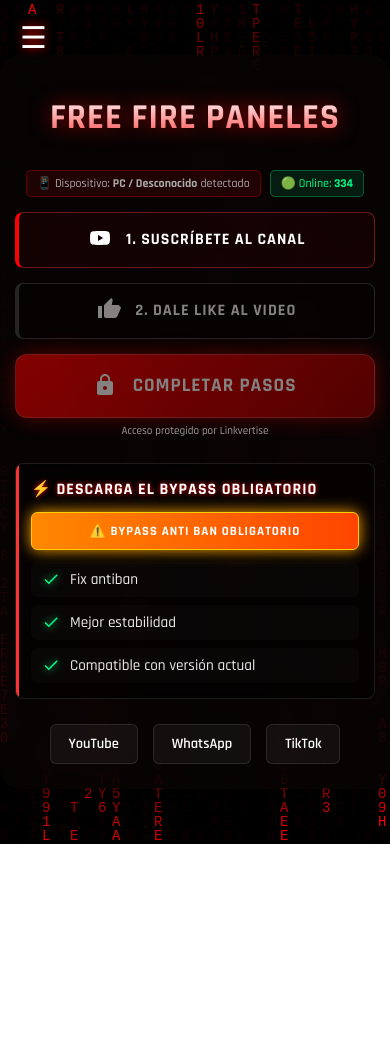
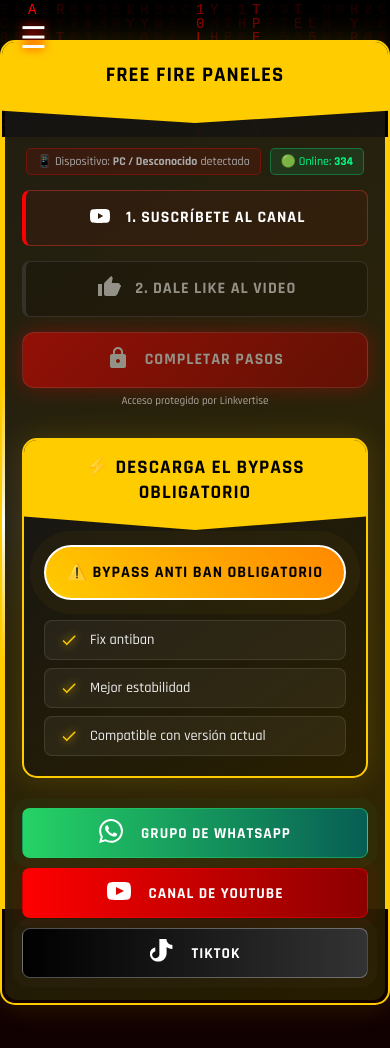
Before and after one commit to El-Parche-YT/Descargas-Parche-YT, a plain HTML site: page index.html in a window 390 px wide. Before the commit the page ends 844 px from the top, so only its background shows below. Drawn offline with Linux system fonts and the light colour scheme.

Commit message:
Add files via upload

```diff
--- a/index.html
+++ b/index.html
@@ -15,14 +15,16 @@
 }
 
 body{
-    height:100vh;
+    min-height:100vh;
     background:linear-gradient(180deg,#050505,#120000);
     display:flex;
     justify-content:center;
     align-items:center;
     color:#fff;
     transition:0.3s;
-    overflow: hidden; /* Evita barras de desplazamiento por las partículas */
+    overflow-y: auto;
+    overflow-x: hidden;
+    padding-bottom: 80px; /* Espacio extra para evitar que la barra del cel tape contenido */
 }
 
 #particles {
@@ -45,26 +47,57 @@
 .wrapper{
     width:100%;
     max-width:450px;
-    padding:30px 20px; /* Padding base ajustado */
+    padding:20px;
     text-align:center;
     position: relative;
     z-index: 10;
-    background: rgba(10, 5, 5, 0.65);
-    backdrop-filter: blur(15px);
-    border: 1px solid rgba(255, 50, 50, 0.2);
-    border-radius: 20px;
-    box-shadow: 0 0 50px rgba(0, 0, 0, 0.8);
+    background: transparent;
+    border-radius: 15px;
+    box-shadow: 0 0 30px rgba(255, 204, 0, 0.15);
+    margin: 40px auto; /* Centrado seguro y espacio vertical */
+    overflow: hidden;
+}
+
+.wrapper::before {
+    content: '';
+    position: absolute;
+    top: -50%;
+    left: -50%;
+    width: 200%;
+    height: 200%;
+    background: conic-gradient(#ffcc00, #ffcc00 40%, #ffffff 50%, #ffcc00 60%, #ffcc00);
+    animation: rotateBorder 4s linear infinite;
+    z-index: -2;
+}
+
+.wrapper::after {
+    content: '';
+    position: absolute;
+    inset: 3px;
+    background: linear-gradient(145deg, rgba(20, 20, 20, 0.95), rgba(40, 30, 0, 0.95));
+    border-radius: 12px;
+    z-index: -1;
+}
+
+@keyframes rotateBorder {
+    0% { transform: rotate(0deg); }
+    100% { transform: rotate(360deg); }
 }
 
 .title{
-    font-size:2.8rem;
+    font-size:1.5rem;
+    color:#000;
+    background: #ffcc00;
     font-weight:900;
-    letter-spacing:1px;
-    background: linear-gradient(to bottom, #ffffff, #ff4444);
-    -webkit-background-clip: text;
-    -webkit-text-fill-color: transparent;
-    filter: drop-shadow(0 0 10px rgba(255, 0, 0, 0.6));
-    margin-bottom: 5px;
+    margin: -20px -20px 25px -20px;
+    padding: 20px;
+    text-transform: uppercase;
+    letter-spacing: 1px;
+    box-shadow: 0 5px 15px rgba(0,0,0,0.5);
+    clip-path: polygon(0 0, 100% 0, 100% 85%, 50% 100%, 0 85%);
+    padding-bottom: 35px;
+    -webkit-text-fill-color: #000;
+    filter: none;
 }
 
 .subtitle{
@@ -196,10 +229,10 @@
 .hack-btn{
     display:block;
     width:100%;
-    padding:22px;
+    padding:16px;
     background:linear-gradient(135deg, #ff0000 0%, #990000 100%);
     color:#fff;
-    font-size:1.4rem;
+    font-size:1.1rem;
     font-weight:900;
     text-decoration:none;
     border: 1px solid rgba(255,255,255,0.2);
@@ -236,62 +269,72 @@
 .bypass-btn {
     display: block;
     width: 100%;
-    padding: 10px;
-    margin-bottom: 12px;
-    background: linear-gradient(90deg, #ff8800, #ff4400);
-    color: #fff;
+    padding: 15px;
+    margin: 10px 0 20px 0;
+    background: linear-gradient(45deg, #ffcc00, #ff8800);
+    color: #000;
     text-align: center;
     text-decoration: none;
-    border-radius: 6px;
-    font-weight: 800;
-    font-size: 0.8rem;
-    border: 1px solid rgba(255, 200, 0, 0.3);
+    border-radius: 50px;
+    font-weight: 900;
+    font-size: 1rem;
+    border: 2px solid #fff;
     text-transform: uppercase;
     letter-spacing: 1px;
-    box-shadow: 0 0 10px rgba(255, 100, 0, 0.3);
+    box-shadow: 0 0 25px rgba(255, 200, 0, 0.6);
     transition: 0.3s;
-    animation: verifyPulse 2s infinite;
+    animation: pulseWarning 2s infinite;
+    position: relative;
+    overflow: hidden;
 }
 .bypass-btn:hover {
-    background: linear-gradient(90deg, #ff9900, #ff5500);
-    box-shadow: 0 0 20px rgba(255, 100, 0, 0.6);
-    filter: brightness(1.2);
+    transform: scale(1.05);
+    box-shadow: 0 0 40px rgba(255, 200, 0, 0.8);
+    filter: brightness(1.1);
+}
+
+@keyframes pulseWarning {
+    0% { box-shadow: 0 0 0 0 rgba(255, 200, 0, 0.7); }
+    70% { box-shadow: 0 0 0 15px rgba(255, 200, 0, 0); }
+    100% { box-shadow: 0 0 0 0 rgba(255, 200, 0, 0); }
 }
 
 /* CHANGELOG */
 .changelog-container {
-    background: rgba(0, 0, 0, 0.4);
-    border: 1px solid rgba(255, 255, 255, 0.1);
-    border-radius: 8px;
-    padding: 15px;
-    margin: 25px 0;
-    text-align: left;
-    box-shadow: inset 0 0 20px rgba(0,0,0,0.5);
+    background: linear-gradient(145deg, rgba(20, 20, 20, 0.9), rgba(40, 30, 0, 0.9));
+    border: 2px solid #ffcc00;
+    border-radius: 15px;
+    padding: 20px;
+    margin: 30px 0;
+    text-align: center;
+    box-shadow: 0 0 30px rgba(255, 204, 0, 0.15);
     position: relative;
     overflow: hidden;
 }
 
 .changelog-container::before {
-    content: '';
-    position: absolute;
-    top: 0;
-    left: 0;
-    width: 3px;
-    height: 100%;
-    background: #ff3333;
+    display: none;
 }
 
 .changelog-header {
-    font-size: 1rem;
-    color: #fff;
-    font-weight: bold;
-    margin-bottom: 12px;
+    font-size: 1.2rem;
+    color: #000;
+    background: #ffcc00;
+    font-weight: 900;
+    margin: -20px -20px 15px -20px;
+    padding: 15px;
     text-transform: uppercase;
     letter-spacing: 1px;
     display: flex;
     align-items: center;
+    justify-content: center;
     gap: 8px;
-    text-shadow: 0 0 5px red;
+    box-shadow: 0 5px 15px rgba(0,0,0,0.5);
+    clip-path: polygon(0 0, 100% 0, 100% 85%, 50% 100%, 0 85%);
+    padding-bottom: 25px;
+    animation: none;
+    border: none;
+    border-radius: 0;
 }
 
 .changelog-list {
@@ -303,14 +346,15 @@
 .changelog-item {
     display: flex;
     align-items: center;
-    font-size: 0.95rem;
+    justify-content: flex-start;
+    font-size: 0.9rem;
     color: #eee;
     margin-bottom: 8px;
-    padding: 8px 10px;
-    background: rgba(255, 255, 255, 0.02);
-    border-radius: 6px;
+    padding: 10px 15px;
+    background: rgba(255, 255, 255, 0.05);
+    border-radius: 8px;
+    border: 1px solid rgba(255, 255, 255, 0.1);
     transition: 0.3s;
-    border-left: 1px solid transparent;
 }
 
 .changelog-item:last-child {
@@ -318,45 +362,126 @@
 }
 
 .changelog-item:hover {
-    background: rgba(255, 255, 255, 0.05);
+    background: rgba(255, 204, 0, 0.1);
+    border-color: #ffcc00;
     transform: translateX(5px);
-    border-left: 3px solid #00ff88;
 }
 
 .check-icon {
-    color: #00ff88;
-    margin-right: 10px;
+    color: #ffcc00;
+    margin-right: 12px;
     width: 18px;
     height: 18px;
     min-width: 18px;
-    filter: drop-shadow(0 0 4px #00ff88);
+    filter: drop-shadow(0 0 5px #ffcc00);
 }
 
-/* REDES */
-.socials{
-    display:flex;
-    justify-content:center;
-    gap:15px;
-    margin-top:15px;
+/* BOTON GRUPO WHATSAPP */
+.whatsapp-group-btn {
+    display: flex;
+    align-items: center;
+    justify-content: center;
+    width: 100%;
+    padding: 12px;
+    margin-top: 10px;
+    margin-bottom: 5px;
+    background: linear-gradient(90deg, #25D366, #075E54);
+    color: #fff;
+    text-decoration: none;
+    border-radius: 8px;
+    font-weight: 800;
+    font-size: 0.95rem;
+    border: 1px solid rgba(37, 211, 102, 0.5);
+    text-transform: uppercase;
+    letter-spacing: 1px;
+    box-shadow: 0 0 15px rgba(37, 211, 102, 0.3);
+    transition: 0.3s;
+    animation: whatsappPulse 2s infinite;
+    gap: 8px;
 }
 
-.socials a{
-    color:#fff;
-    text-decoration:none;
-    font-size:0.9rem;
-    padding:10px 18px;
-    background: rgba(255, 255, 255, 0.05);
-    border:1px solid rgba(255, 255, 255, 0.1);
-    border-radius:6px;
-    transition:0.3s;
-    font-weight: 600;
+.whatsapp-group-btn:hover {
+    transform: translateY(-2px);
+    box-shadow: 0 0 25px rgba(37, 211, 102, 0.6);
+    filter: brightness(1.1);
 }
 
-.socials a:hover{
-    background:#ff0000;
-    box-shadow:0 0 20px #ff0000;
-    border-color: #ff0000;
+@keyframes whatsappPulse {
+    0% { box-shadow: 0 0 0 0 rgba(37, 211, 102, 0.7); }
+    70% { box-shadow: 0 0 0 10px rgba(37, 211, 102, 0); }
+    100% { box-shadow: 0 0 0 0 rgba(37, 211, 102, 0); }
+}
+
+/* BOTON YOUTUBE */
+.youtube-btn {
+    display: flex;
+    align-items: center;
+    justify-content: center;
+    width: 100%;
+    padding: 12px;
+    margin-top: 10px;
+    margin-bottom: 5px;
+    background: linear-gradient(90deg, #FF0000, #8B0000);
+    color: #fff;
+    text-decoration: none;
+    border-radius: 8px;
+    font-weight: 800;
+    font-size: 0.95rem;
+    border: 1px solid rgba(255, 0, 0, 0.5);
+    text-transform: uppercase;
+    letter-spacing: 1px;
+    box-shadow: 0 0 15px rgba(255, 0, 0, 0.3);
+    transition: 0.3s;
+    animation: youtubePulse 2s infinite;
+    gap: 8px;
+}
+
+.youtube-btn:hover {
     transform: translateY(-2px);
+    box-shadow: 0 0 25px rgba(255, 0, 0, 0.6);
+    filter: brightness(1.1);
+}
+
+@keyframes youtubePulse {
+    0% { box-shadow: 0 0 0 0 rgba(255, 0, 0, 0.7); }
+    70% { box-shadow: 0 0 0 10px rgba(255, 0, 0, 0); }
+    100% { box-shadow: 0 0 0 0 rgba(255, 0, 0, 0); }
+}
+
+/* BOTON TIKTOK */
+.tiktok-btn {
+    display: flex;
+    align-items: center;
+    justify-content: center;
+    width: 100%;
+    padding: 12px;
+    margin-top: 10px;
+    margin-bottom: 5px;
+    background: linear-gradient(90deg, #000000, #333333);
+    color: #fff;
+    text-decoration: none;
+    border-radius: 8px;
+    font-weight: 800;
+    font-size: 0.95rem;
+    border: 1px solid rgba(255, 255, 255, 0.3);
+    text-transform: uppercase;
+    letter-spacing: 1px;
+    box-shadow: 0 0 15px rgba(255, 255, 255, 0.2);
+    transition: 0.3s;
+    animation: tiktokPulse 2s infinite;
+    gap: 8px;
+}
+
+.tiktok-btn:hover {
+    transform: translateY(-2px);
+    box-shadow: 0 0 25px rgba(255, 255, 255, 0.4);
+    filter: brightness(1.1);
+}
+
+@keyframes tiktokPulse {
+    0% { box-shadow: 0 0 0 0 rgba(255, 255, 255, 0.4); }
+    70% { box-shadow: 0 0 0 10px rgba(255, 255, 255, 0); }
+    100% { box-shadow: 0 0 0 0 rgba(255, 255, 255, 0); }
 }
 
 /* SWITCH */
@@ -376,19 +501,19 @@
 
 @media(max-width:480px){
     .wrapper {
-        padding: 25px 15px; /* Menos padding en móviles */
-        border: none; /* Quitar borde para más espacio */
+        padding: 20px;
+        border: 2px solid #ffcc00;
     }
     .title{
-        font-size:2.2rem; /* Tamaño de título ajustado */
+        font-size:1.3rem;
     }
     .step-btn {
         padding: 15px;
         font-size: 1rem;
     }
     .hack-btn {
-        font-size: 1.2rem;
-        padding: 18px;
+        font-size: 1rem;
+        padding: 15px;
     }
 }
 
@@ -530,7 +655,7 @@
 
 <div class="wrapper">
 
-    <div class="title" style="margin-top: 15px; margin-bottom: 30px;">FREE FIRE PANELES</div>
+    <div class="title">FREE FIRE PANELES</div>
 
     <!-- INFO DISPOSITIVO -->
     <div id="deviceInfo" style="font-size:0.75rem; color:#aaa; margin-bottom:15px; background:rgba(255,0,0,0.1); padding:5px 10px; border-radius:5px; display:inline-block; border:1px solid rgba(255,0,0,0.3);">📱 Escaneando dispositivo...</div>
@@ -572,12 +697,23 @@
         </ul>
     </div>
 
-    <!-- REDES -->
-    <div class="socials">
-        <a href="https://youtube.com/@gamenexo11?si=ihC_JyZQHESbKXt7">YouTube</a>
-        <a href="https://whatsapp.com/channel/0029VbBd5qbIiRovkgdMWf0L">WhatsApp</a>
-        <a href="https://www.tiktok.com/@el_parche_yt0?_r=1&_t=ZS-93ocfQ27VuW">TikTok</a>
-    </div>
+    <!-- BOTON GRUPO WHATSAPP -->
+    <a href="https://chat.whatsapp.com/TU_ENLACE_AQUI" class="whatsapp-group-btn" target="_blank">
+        <svg class="btn-icon" viewBox="0 0 24 24"><path d="M17.472 14.382c-.297-.149-1.758-.867-2.03-.967-.273-.099-.471-.148-.67.15-.197.297-.767.966-.94 1.164-.173.199-.347.223-.644.075-.297-.15-1.255-.463-2.39-1.475-.883-.788-1.48-1.761-1.653-2.059-.173-.297-.018-.458.13-.606.134-.133.298-.347.446-.52.149-.174.198-.298.298-.497.099-.198.05-.371-.025-.52-.075-.149-.669-1.612-.916-2.207-.242-.579-.487-.5-.669-.51-.173-.008-.371-.01-.57-.01-.198 0-.52.074-.792.372-.272.297-1.04 1.016-1.04 2.479 0 1.462 1.065 2.875 1.213 3.074.149.198 2.096 3.2 5.077 4.487.709.306 1.262.489 1.694.625.712.227 1.36.195 1.871.118.571-.085 1.758-.719 2.006-1.413.248-.694.248-1.289.173-1.413-.074-.124-.272-.198-.57-.347m-5.421 7.403h-.004a9.87 9.87 0 01-5.031-1.378l-.361-.214-3.741.982.998-3.648-.235-.374a9.86 9.86 0 01-1.51-5.26c.001-5.45 4.436-9.884 9.888-9.884 2.64 0 5.122 1.03 6.988 2.898a9.825 9.825 0 012.893 6.994c-.003 5.45-4.437 9.884-9.885 9.884m8.413-18.297A11.815 11.815 0 0012.05 0C5.495 0 .16 5.335.157 11.892c0 2.096.547 4.142 1.588 5.945L.057 24l6.305-1.654a11.882 11.882 0 005.683 1.448h.005c6.554 0 11.89-5.335 11.893-11.893a11.821 11.821 0 00-3.48-8.413Z"/></svg>
+        GRUPO DE WHATSAPP
+    </a>
+
+    <!-- BOTON YOUTUBE -->
+    <a href="https://youtube.com/@gamenexo11?si=ihC_JyZQHESbKXt7" class="youtube-btn" target="_blank">
+        <svg class="btn-icon" viewBox="0 0 24 24"><path d="M19.615 3.184c-3.604-.246-11.631-.245-15.23 0-3.897.266-4.356 2.62-4.385 8.816.029 6.185.484 8.549 4.385 8.816 3.6.245 11.626.246 15.23 0 3.897-.266 4.356-2.62 4.385-8.816-.029-6.185-.484-8.549-4.385-8.816zm-10.615 12.816v-8l8 3.993-8 4.007z"/></svg>
+        CANAL DE YOUTUBE
+    </a>
+
+    <!-- BOTON TIKTOK -->
+    <a href="https://www.tiktok.com/@el_parche_yt0?_r=1&_t=ZS-93ocfQ27VuW" class="tiktok-btn" target="_blank">
+        <svg class="btn-icon" viewBox="0 0 24 24"><path d="M12.525.02c1.31-.02 2.61-.01 3.91-.02.08 1.53.63 3.09 1.75 4.17 1.12 1.11 2.7 1.62 4.24 1.79v4.03c-1.44-.05-2.89-.35-4.2-.97-.57-.26-1.1-.59-1.62-.93v6.16c0 2.52-1.12 4.84-2.98 6.38-2.24 1.84-5.27 2.43-8.13 1.56-2.52-.77-4.57-2.79-5.33-5.3-1.05-3.48.79-7.12 4.14-8.13.32-.1.66-.18.99-.24v4.03c-.42.05-.83.16-1.2.33-1.26.57-2.05 1.86-1.94 3.24.11 1.54 1.18 2.86 2.72 3.12 1.8.31 3.63-.79 4.24-2.47.27-.74.35-1.54.24-2.33V.02z"/></svg>
+        TIKTOK
+    </a>
 
     <!-- AUDIOS -->
     <audio id="audio-download" src="Descarga.mp3"></audio>
```
